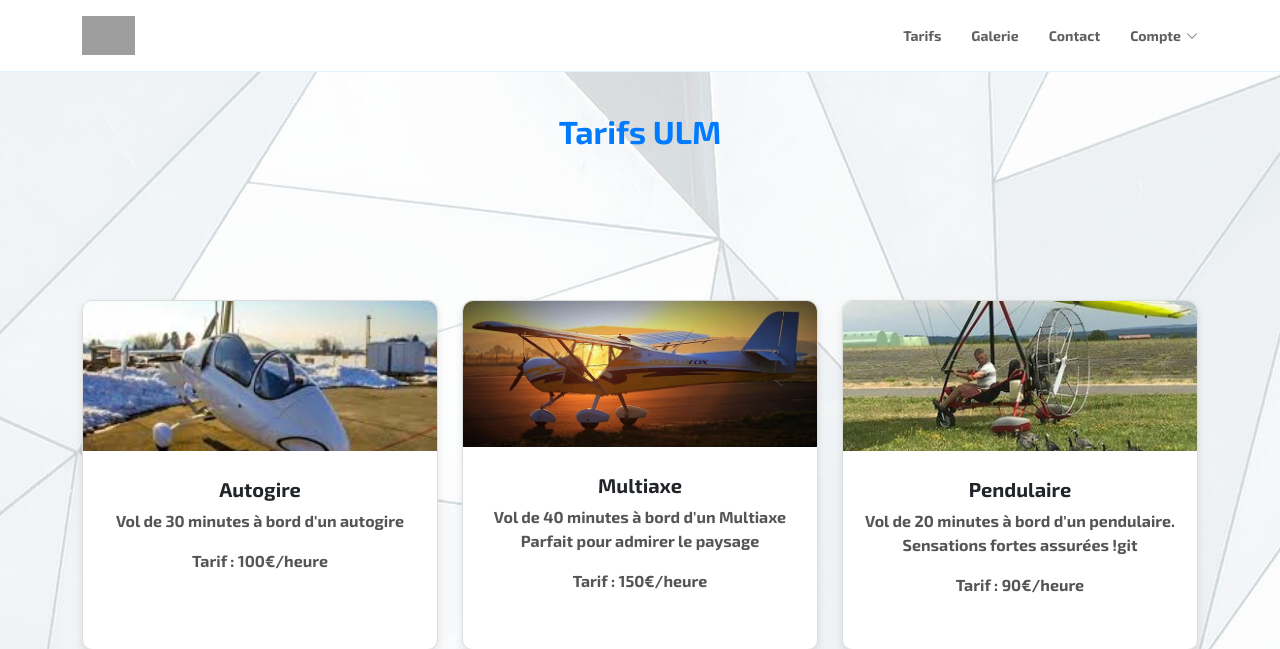
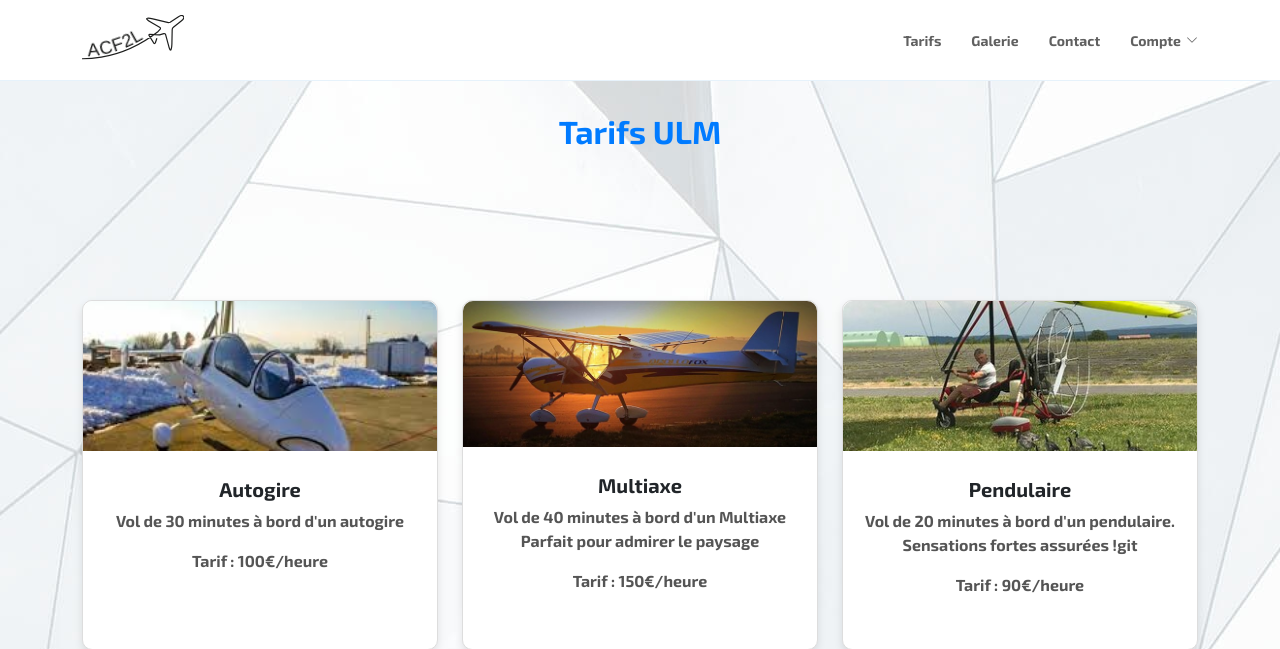
Before and after one commit to Karlitooo03/SAE303, a PHP site: page /tarifs.html in a window 1280 px wide. Shown: the top 649 px of the page. Run offline with PHP 8.4, Linux system fonts and the light colour scheme; grey boxes are pictures that could not be loaded.

Commit message:
animation logo fait

```diff
--- a/assets/css/tarifs.css
+++ b/assets/css/tarifs.css
@@ -64,6 +64,38 @@ body {
 
 
 
+  #Calque_1{
+
+
+    width: 8vw;
+
+  }
+  .cls-1{
+    stroke-dasharray:1400;
+    stroke-dashoffset: 1400;
+    animation: trait 4s ease-out forwards;
+  }
+
+  .cls-2 {
+    opacity: 0;
+    animation: text 2s ease forwards;
+    animation-delay: 2s;
+  }
+
+  @keyframes text {
+  to {
+    opacity: 1;
+  }
+  }
+
+  @keyframes trait{
+  to{
+   fill-opacity: 1;
+   stroke-dashoffset: 0 ;
+  }
+  }
+
+
 
 
   .back-to-top {
@@ -95,6 +127,10 @@ body {
     visibility: visible;
     opacity: 1;
   }
+
+
+
+
 
 
   #preloader {
@@ -132,6 +168,18 @@ body {
     }
   }
 
+
+
+
+
+
+  @media screen and (max-width: 768px) {
+    [data-aos-delay] {
+      transition-delay: 0 !important;
+    }
+  }
+
+
   #header {
     transition: all 0.5s;
     background: #fff;
@@ -145,7 +193,7 @@ body {
     box-shadow: 0px 2px 15px rgba(18, 66, 101, 0.08);
   }
 
-  #header .logo {
+  #header #Calque_1 {
     font-size: 28px;
     margin: 0;
     padding: 0;
@@ -155,16 +203,16 @@ body {
     font-family: 'Exo 2', sans-serif;
   }
 
-  #header .logo a {
+  #header #Calque_1 a {
     color: #16507b;
   }
 
-  #header .logo img {
+  #header #Calque_1 img {
     max-height: 40px;
   }
 
   @media (max-width: 992px) {
-    #header .logo {
+    #header #Calque_1 {
       font-size: 28px;
     }
   }
--- a/compte.html
+++ b/compte.html
@@ -23,7 +23,7 @@
 <body>
     <header id="header" class="fixed-top">
         <div class="container d-flex align-items-center justify-content-between">
-            <a href="index.html" class="logo"><img src="ressources/images/logo303.svg" class="img-fluid"></a>
+          <a href="index.php" class="logo"><svg id="Calque_1" class="img-fluid"data-name="Calque 1" xmlns="http://www.w3.org/2000/svg" viewBox="0 0 598.45 292.25"><defs><style>.cls-1{fill:none;stroke:#1d1e1d;stroke-miterlimit:10;stroke-width:7px;}.cls-2{font-size:106px;fill:#1d1e1d;font-family:Helvetica;}</style></defs><path class="cls-1" d="M437.72,135.78,428.53,163c-8.23,11.1-12.6-5-16-10.35l-20.54-32.86a4.37,4.37,0,0,1,3.57-7.07l54.45,3a24.3,24.3,0,0,0,8.21-1l20-5.85a8.43,8.43,0,0,1,10.5,6L504.18,172c15.65,68.89,21,9.84,21.27-3l1.7-83.23a18.45,18.45,0,0,1,6.93-14.06l49.56-39.31c23.46-18.61,7.22-40-19.58-22.22L515.41,42.23A26.52,26.52,0,0,1,499,43.51l-85.08-20.6c-12.75-3.09-68.28-14.07-8.32,21.43L456,73.43A5.65,5.65,0,0,1,457.33,82l-12.15,13.9c-67.79,53-180.27,124.06-332.27,150A701.69,701.69,0,0,1,0,255.84"/><text class="cls-2" transform="translate(34.96 242.29) rotate(-5.68)">A</text><text class="cls-2" transform="translate(110.13 234.52) rotate(-12.79)">C</text><text class="cls-2" transform="translate(188.56 216.15) rotate(-18.92)">F</text><text class="cls-2" transform="matrix(0.91, -0.41, 0.41, 0.91, 252.89, 193.78)">2</text><text class="cls-2" transform="matrix(0.87, -0.49, 0.49, 0.87, 309.45, 168.19)">L</text></svg></a>
 
           <nav id="navbar" class="navbar">
             <ul>
@@ -31,8 +31,7 @@
               <li><a class="nav-link scrollto" href="galerie.html">Galerie</a></li>
               <li><a class="nav-link scrollto" href="contact.html">Contact</a></li>
               <li class="dropdown" id="accountDropdown">
-                        <a href="connexion.html" class="nav-link scrollto" id="dropdownToggle">Compte <i
-                                class="bi bi-chevron-down"></i></a>
+                <a href="connexion.html" class="nav-link scrollto" id="dropdownToggle">Compte <i class="bi bi-chevron-down"></i></a>
                 <ul class="dropdown-menu" id="dropdownMenu">
                   <li><a href="#" id="reservationLink">Réservation</a></li>
                   <li><a href="compte.html" id="profileLink">Modifier mon profil</a></li>
@@ -42,6 +41,7 @@
             </ul>
             <i class="bi bi-list mobile-nav-toggle"></i>
           </nav>
+
         </div>
       </header>
 
--- a/contact.html
+++ b/contact.html
@@ -22,7 +22,7 @@
 <body>
   <header id="header" class="fixed-top">
     <div class="container d-flex align-items-center justify-content-between">
-      <a href="index.html" class="logo"><img src="ressources/images/logo303.svg" class="img-fluid"></a>
+      <a href="index.php" class="logo"><svg id="Calque_1" class="img-fluid"data-name="Calque 1" xmlns="http://www.w3.org/2000/svg" viewBox="0 0 598.45 292.25"><defs><style>.cls-1{fill:none;stroke:#1d1e1d;stroke-miterlimit:10;stroke-width:7px;}.cls-2{font-size:106px;fill:#1d1e1d;font-family:Helvetica;}</style></defs><path class="cls-1" d="M437.72,135.78,428.53,163c-8.23,11.1-12.6-5-16-10.35l-20.54-32.86a4.37,4.37,0,0,1,3.57-7.07l54.45,3a24.3,24.3,0,0,0,8.21-1l20-5.85a8.43,8.43,0,0,1,10.5,6L504.18,172c15.65,68.89,21,9.84,21.27-3l1.7-83.23a18.45,18.45,0,0,1,6.93-14.06l49.56-39.31c23.46-18.61,7.22-40-19.58-22.22L515.41,42.23A26.52,26.52,0,0,1,499,43.51l-85.08-20.6c-12.75-3.09-68.28-14.07-8.32,21.43L456,73.43A5.65,5.65,0,0,1,457.33,82l-12.15,13.9c-67.79,53-180.27,124.06-332.27,150A701.69,701.69,0,0,1,0,255.84"/><text class="cls-2" transform="translate(34.96 242.29) rotate(-5.68)">A</text><text class="cls-2" transform="translate(110.13 234.52) rotate(-12.79)">C</text><text class="cls-2" transform="translate(188.56 216.15) rotate(-18.92)">F</text><text class="cls-2" transform="matrix(0.91, -0.41, 0.41, 0.91, 252.89, 193.78)">2</text><text class="cls-2" transform="matrix(0.87, -0.49, 0.49, 0.87, 309.45, 168.19)">L</text></svg></a>
 
       <nav id="navbar" class="navbar">
         <ul>
@@ -30,8 +30,7 @@
           <li><a class="nav-link scrollto" href="galerie.html">Galerie</a></li>
           <li><a class="nav-link scrollto" href="contact.html">Contact</a></li>
           <li class="dropdown" id="accountDropdown">
-            <a href="connexion.html" class="nav-link scrollto" id="dropdownToggle">Compte <i
-                class="bi bi-chevron-down"></i></a>
+            <a href="connexion.html" class="nav-link scrollto" id="dropdownToggle">Compte <i class="bi bi-chevron-down"></i></a>
             <ul class="dropdown-menu" id="dropdownMenu">
               <li><a href="#" id="reservationLink">Réservation</a></li>
               <li><a href="compte.html" id="profileLink">Modifier mon profil</a></li>
@@ -41,6 +40,7 @@
         </ul>
         <i class="bi bi-list mobile-nav-toggle"></i>
       </nav>
+
     </div>
   </header>
 
--- a/tarifs.html
+++ b/tarifs.html
@@ -21,7 +21,7 @@
 <body>
   <header id="header" class="fixed-top">
     <div class="container d-flex align-items-center justify-content-between">
-      <a href="index.php" class="logo"><img src="ressources/images/logo303.svg" class="img-fluid"></a>
+      <a href="index.php" class="logo"><svg id="Calque_1" class="img-fluid"data-name="Calque 1" xmlns="http://www.w3.org/2000/svg" viewBox="0 0 598.45 292.25"><defs><style>.cls-1{fill:none;stroke:#1d1e1d;stroke-miterlimit:10;stroke-width:7px;}.cls-2{font-size:106px;fill:#1d1e1d;font-family:Helvetica;}</style></defs><path class="cls-1" d="M437.72,135.78,428.53,163c-8.23,11.1-12.6-5-16-10.35l-20.54-32.86a4.37,4.37,0,0,1,3.57-7.07l54.45,3a24.3,24.3,0,0,0,8.21-1l20-5.85a8.43,8.43,0,0,1,10.5,6L504.18,172c15.65,68.89,21,9.84,21.27-3l1.7-83.23a18.45,18.45,0,0,1,6.93-14.06l49.56-39.31c23.46-18.61,7.22-40-19.58-22.22L515.41,42.23A26.52,26.52,0,0,1,499,43.51l-85.08-20.6c-12.75-3.09-68.28-14.07-8.32,21.43L456,73.43A5.65,5.65,0,0,1,457.33,82l-12.15,13.9c-67.79,53-180.27,124.06-332.27,150A701.69,701.69,0,0,1,0,255.84"/><text class="cls-2" transform="translate(34.96 242.29) rotate(-5.68)">A</text><text class="cls-2" transform="translate(110.13 234.52) rotate(-12.79)">C</text><text class="cls-2" transform="translate(188.56 216.15) rotate(-18.92)">F</text><text class="cls-2" transform="matrix(0.91, -0.41, 0.41, 0.91, 252.89, 193.78)">2</text><text class="cls-2" transform="matrix(0.87, -0.49, 0.49, 0.87, 309.45, 168.19)">L</text></svg></a>
 
       <nav id="navbar" class="navbar">
         <ul>
```
Also changed, not shown: assets/css/compte.css (+10 -14 lines), assets/css/contact.css (+37 -8 lines), assets/css/style.css (+11 -14 lines). Lines whose indentation alone changed are shown as unchanged.
